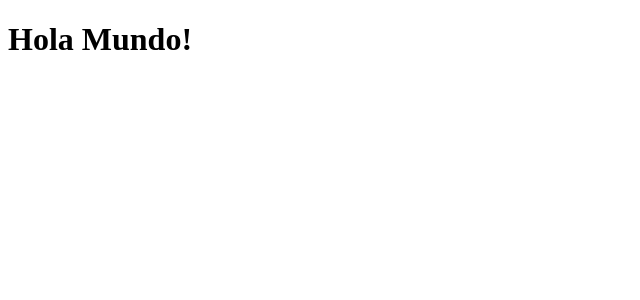
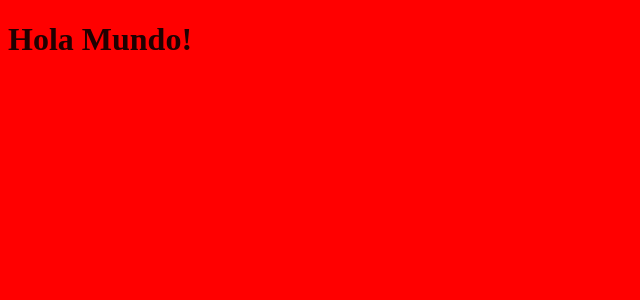
Before and after one commit to jcruzbravo/react-shop, a React app: page / in a window 1280 px wide. Shown: the top 300 px of the page, without its empty margins (0-640 px from the left). Built offline with nearby package versions, Linux system fonts and the light colour scheme.

Commit message:
Add styles

```diff
--- a/src/components/App.jsx
+++ b/src/components/App.jsx
@@ -1,4 +1,5 @@
 import React from 'react';
+import '../styles/global.scss';
 
 const App = () => {
   return (
--- /dev/null
+++ b/src/styles/global.scss
@@ -0,0 +1,7 @@
+$base-color: #ff0000;
+$color: rgba(black, 0.88);
+
+body{
+  background-color: $base-color;
+  color: $color;
+}
```
